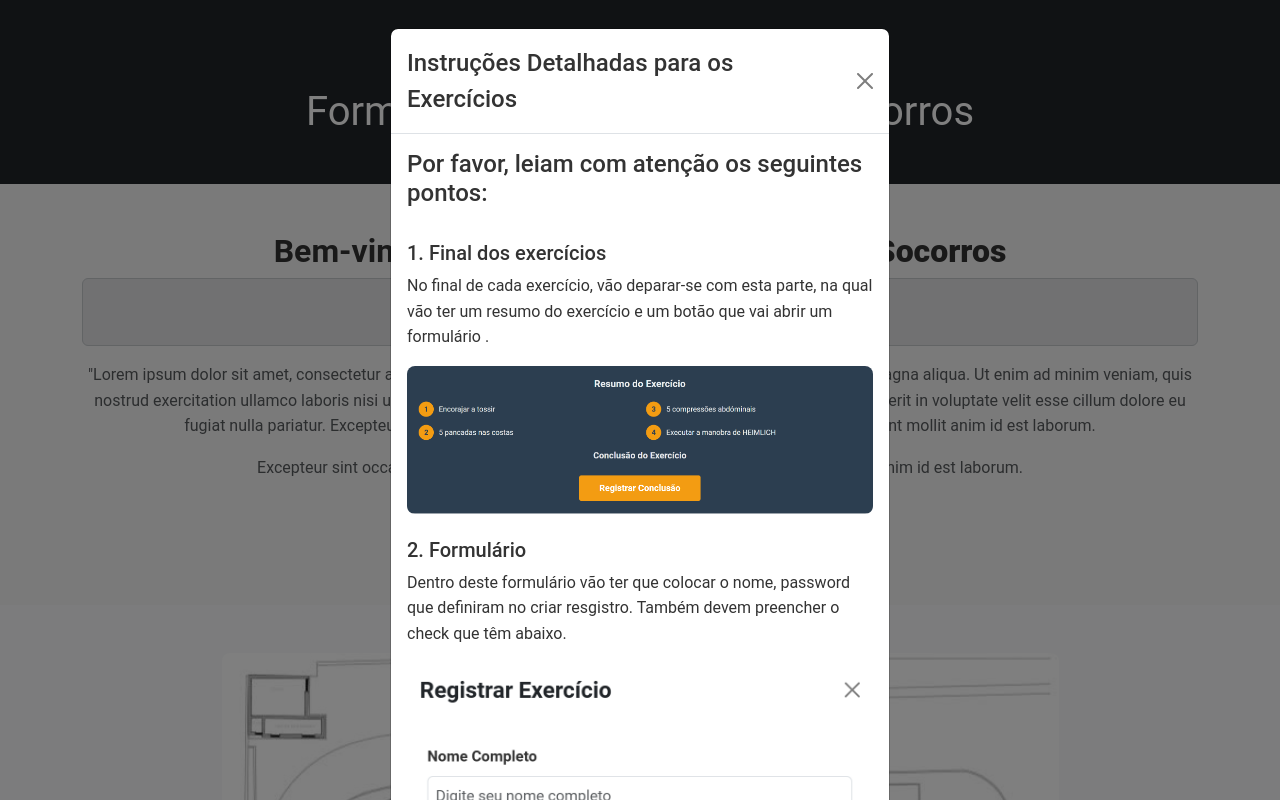
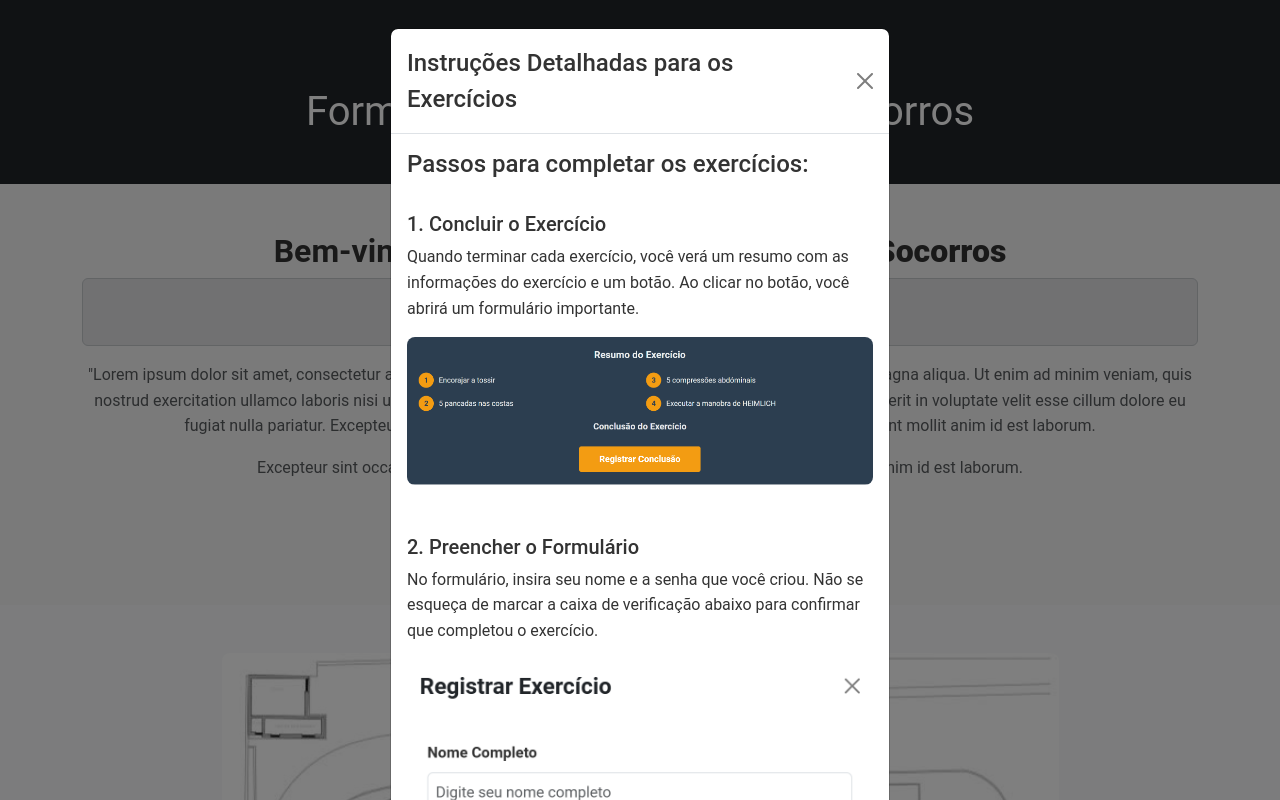
Before and after one commit to aubaro01/Prsocorros, a React (Create React App) app: page / in a window 1280 px wide. Both pictures are taken after a click on the button "Ver Instruções Detalhadas". Shown: the top 800 px of the page. Built offline with nearby package versions, Linux system fonts and the light colour scheme.

Commit message:
Update pageMain.js

```diff
--- a/src/pages/pageMain.js
+++ b/src/pages/pageMain.js
@@ -164,30 +164,63 @@ export default function LandingPage() {
     <Modal.Title>Instruções Detalhadas para os Exercícios</Modal.Title>
   </Modal.Header>
   <Modal.Body>
-          <h4>Por favor, leiam com atenção os seguintes pontos:</h4><br />
-          <h5>1. Final dos exercícios</h5>
-          <p>No final de cada exercício, vão deparar-se com esta parte, na qual vão ter um resumo do exercício e um botão que vai abrir um formulário .</p>
+    <h4>Passos para completar os exercícios:</h4>
+
+    <div className="mb-4">
+      <br />
+      <h5>1. Concluir o Exercício</h5>
+      <p>
+        Quando terminar cada exercício, você verá um resumo com as informações
+        do exercício e um botão. Ao clicar no botão, você abrirá um formulário
+        importante.
+      </p>
       <img
         src={FinalP}
-            alt="Instruções detalhadas"
+        alt="Exemplo de conclusão do exercício"
         className="img-fluid w-100 mt-3"
       />
-          <h5>2. Formulário</h5>
-          <p>Dentro deste formulário vão ter que colocar o nome, password que definiram no criar resgistro.
-            Também devem preencher o check que têm abaixo.
+    </div>
+
+    <div className="mb-4">
+      <br />
+      <h5>2. Preencher o Formulário</h5>
+      <p>
+        No formulário, insira seu nome e a senha que você criou. Não se
+        esqueça de marcar a caixa de verificação abaixo para confirmar que
+        completou o exercício.
       </p>
       <img
         src={modal}
-            alt="Instruções detalhadas"
+        alt="Exemplo de formulário"
         className="img-fluid w-100 mt-3"
       />
+    </div>
+
+    <div className="mb-4">
+      <h5>3. Finalizar</h5>
+      <p>
+        Após preencher o formulário, clique em "Enviar" para concluir sua
+        participação. Isso confirma que você completou todas as etapas.
+      </p>
+    </div>
+
+    <div className="mt-3">
+      <p>
+        Se tiver dúvidas, consulte as <strong>Perguntas Frequentes</strong> ou
+        entre em contato com nossa equipe de suporte.
+      </p>
+    </div>
   </Modal.Body>
+
   <Modal.Footer>
     <Button variant="secondary" onClick={() => setShowModal(false)}>
       Fechar
     </Button>
   </Modal.Footer>
 </Modal>
+
+
+
     </div>
   );
 }
```
Lines whose indentation alone changed are shown as unchanged.
